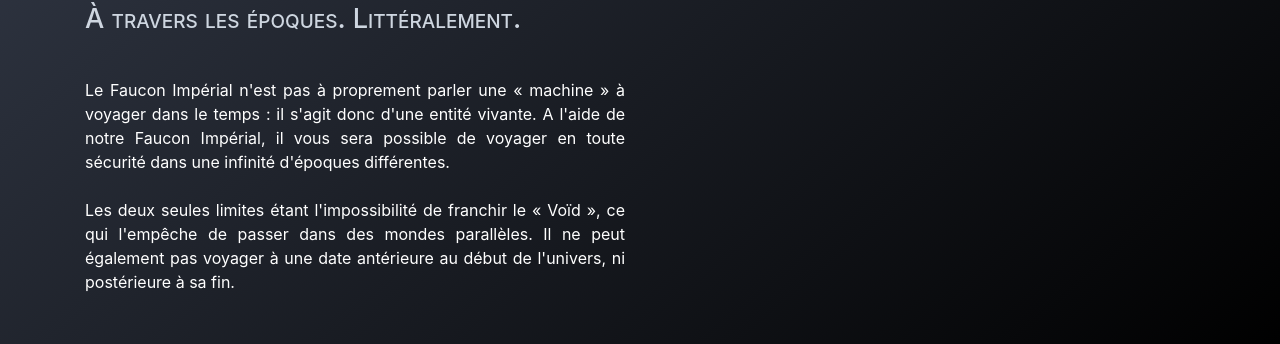
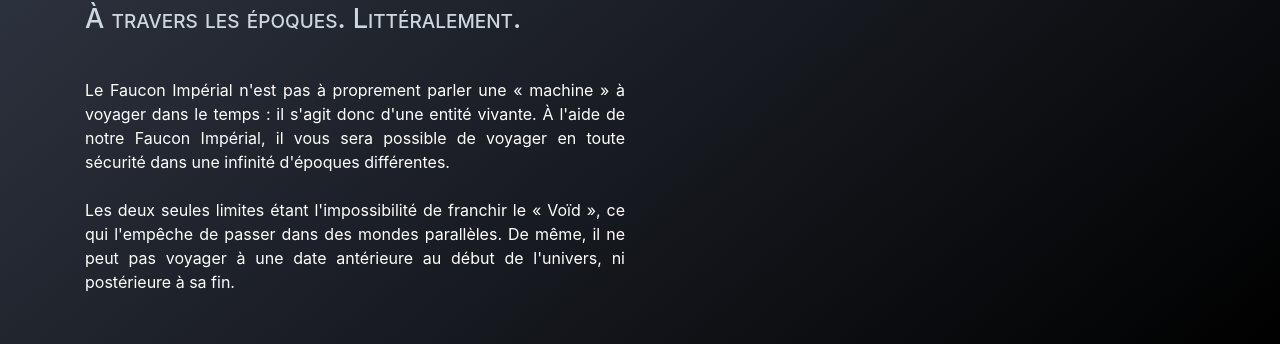
Before and after one commit to SkydeFR/TMP, a React (Create React App) app: page /~temoins/temps in a window 1280 px wide. Shown: the part 543-887 px from the top of the page. Built offline with nearby package versions, Linux system fonts and the light colour scheme; a web font is replaced by a local one; what axios-cache-adapter would draw is missing.

Commit message:
Ajout description accueil "Le temps et l'espace"

```diff
--- a/src/Components/Time/Time.js
+++ b/src/Components/Time/Time.js
@@ -108,10 +108,10 @@ class Time extends Component {
                 <h3>À travers les époques. Littéralement.</h3>
                 <p>
                   Le Faucon Impérial n'est pas à proprement parler une « machine » à voyager dans le temps : il s'agit donc d'une entité vivante.
-                    A l'aide de notre Faucon Impérial, il vous sera possible de voyager en toute sécurité dans une infinité d'époques différentes.
+                  À l'aide de notre Faucon Impérial, il vous sera possible de voyager en toute sécurité dans une infinité d'époques différentes.
                   <br /><br />
                   Les deux seules limites étant l'impossibilité de franchir le « Voïd », ce qui l'empêche de passer dans des mondes parallèles.
-                  Il ne peut également pas voyager à une date antérieure au début de l'univers, ni postérieure à sa fin.
+                  De même, il ne peut pas voyager à une date antérieure au début de l'univers, ni postérieure à sa fin.
                 </p>
               </Col>
               <Col>
```
Lines whose indentation alone changed are shown as unchanged.
